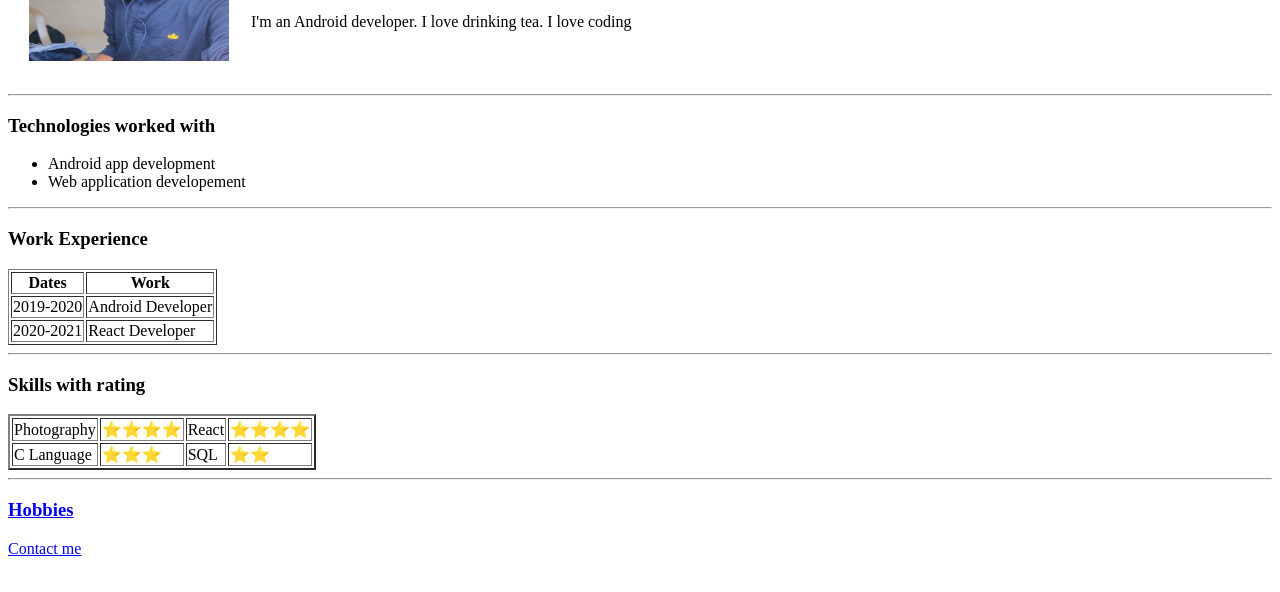
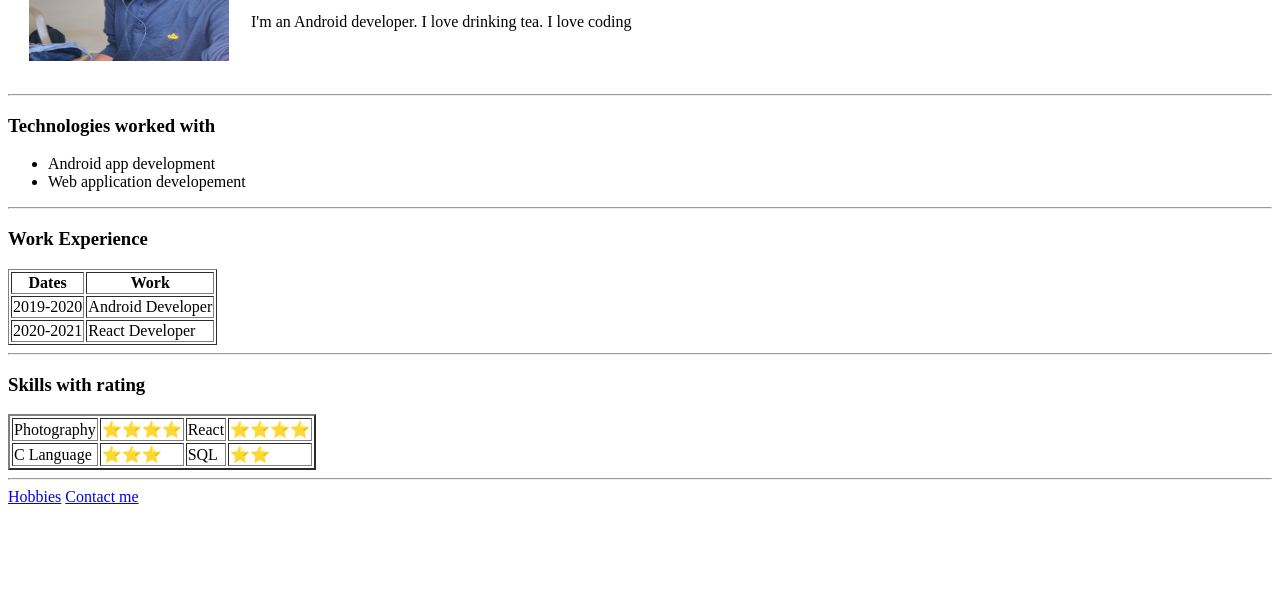
Before and after one commit to kiranjb9/CV, a plain HTML site: page index.html in a window 1280 px wide. Shown: the part 148-740 px from the top of the page. Drawn offline with Linux system fonts and the light colour scheme.

Commit message:
Update index.html

```diff
--- a/index.html
+++ b/index.html
@@ -71,7 +71,7 @@
     </table>
     <hr>
 
-  <h3><a href="hobbies.html">Hobbies</a></h3>
+  <h7><a href="hobbies.html">Hobbies</a></h7>
 
   <h7><a href="contact.html">Contact me</a></h7>
 
```
